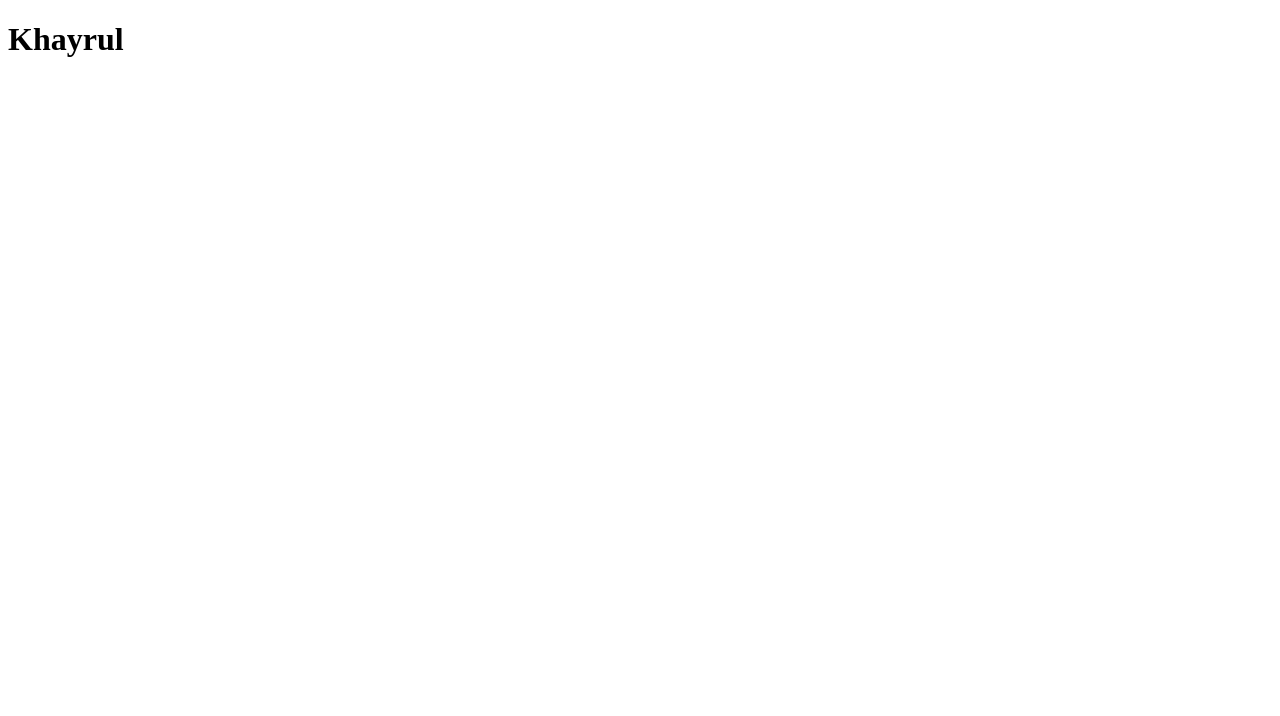
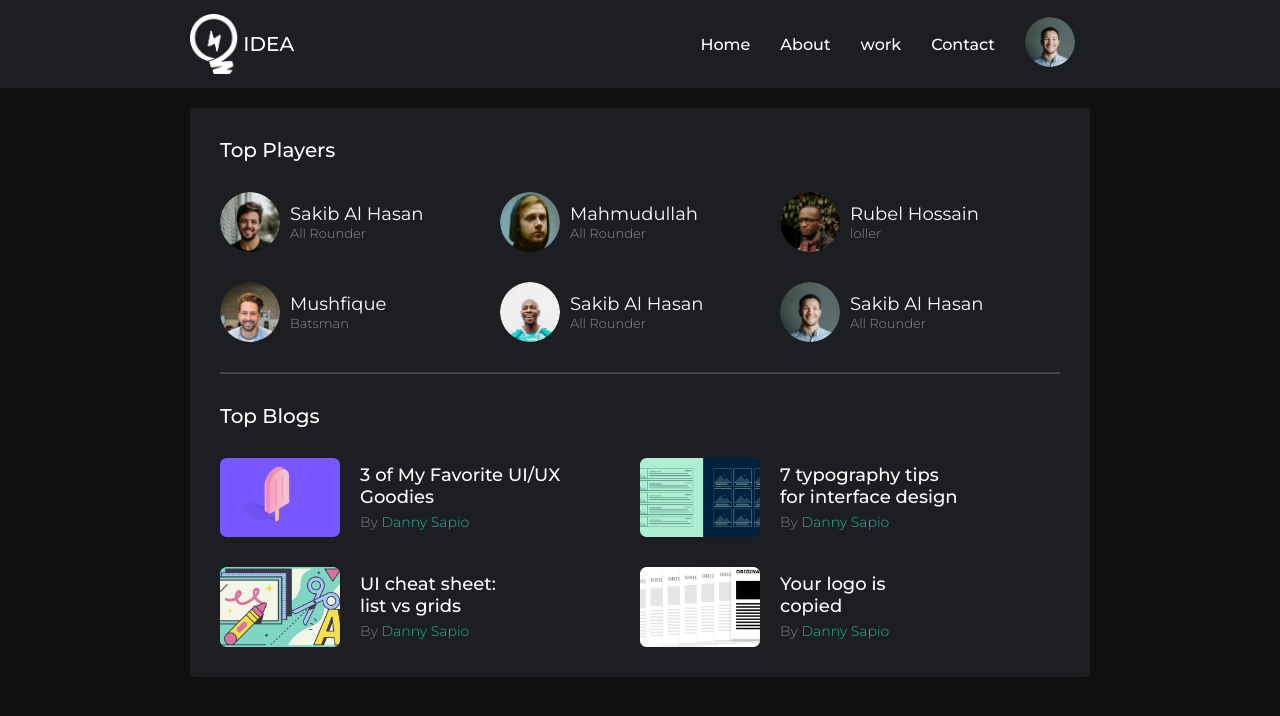
Before and after one commit to Khayruls-Code/Leader-Board, a plain HTML site: page index.html in a window 1280 px wide. Drawn offline with Linux system fonts and the light colour scheme.

Commit message:
players and blogs section complete

```diff
--- a/index.html
+++ b/index.html
@@ -8,6 +8,107 @@
     <title>Leader Board</title>
 </head>
 <body>
-    <h1>Khayrul</h1>
+    <header>
+        <nav>
+            <div class="logo">
+                <img src="images/icons/logo.png" alt="">
+                <span>IDEA</span>
+            </div>
+            <ul>
+                <li><a href="#">Home</a></li>
+                <li><a href="#">About</a></li>
+                <li><a href="#">work</a></li>
+                <li><a href="#">Contact</a></li>
+                <li><a href="#"><img src="images/players/player-5.png" alt=""></a></li>
+            </ul>
+        </nav>
+    </header>
+    <main>
+        <section class="container">
+            <div class="player-blog">
+                <div class="title">
+                    <h1>Top Players</h1>
+                </div>
+                <div class="players">
+                    <div class="player">
+                        <img src="images/players/player-1.png" alt="">
+                        <div class="name">
+                            <h2>Sakib Al Hasan</h2>
+                            <p>All Rounder</p>
+                        </div>
+                    </div>
+                    <div class="player">
+                        <img src="images/players/player-6.png" alt="">
+                        <div class="name">
+                            <h2>Mahmudullah</h2>
+                            <p>All Rounder</p>
+                        </div>
+                    </div>
+                    <div class="player">
+                        <img src="images/players/player-2.png" alt="">
+                        <div class="name">
+                            <h2>Rubel Hossain</h2>
+                            <p>loller</p>
+                        </div>
+                    </div>
+                    <div class="player">
+                        <img src="images/players/player-3.png" alt="">
+                        <div class="name">
+                            <h2>Mushfique</h2>
+                            <p>Batsman</p>
+                        </div>
+                    </div>
+                    <div class="player">
+                        <img src="images/players/player-4.png" alt="">
+                        <div class="name">
+                            <h2>Sakib Al Hasan</h2>
+                            <p>All Rounder</p>
+                        </div>
+                    </div>
+                    <div class="player">
+                        <img src="images/players/player-5.png" alt="">
+                        <div class="name">
+                            <h2>Sakib Al Hasan</h2>
+                            <p>All Rounder</p>
+                        </div>
+                    </div>
+                </div>
+                <hr>
+                <div class="title">
+                    <h1>Top Blogs</h1>
+                </div>
+                <div class="blogs">
+                    <div class="blog">
+                        <img src="images/blogs/blog-1.png" alt="">
+                        <div class="blog-info">
+                            <h2>3 of My Favorite UI/UX <br> Goodies</h2>
+                            <a href="#"><span>By </span>Danny Sapio</a>
+                        </div>
+                    </div>
+                    <div class="blog">
+                        <img src="images/blogs/blog-2.png" alt="">
+                        <div class="blog-info">
+                            <h2>7 typography tips <br>for interface design</h2>
+                            <a href="#"><span>By </span>Danny Sapio</a>
+                        </div>
+                    </div>
+                    <div class="blog">
+                        <img src="images/blogs/blog-3.png" alt="">
+                        <div class="blog-info">
+                            <h2>UI cheat sheet: <br>list vs grids</h2>
+                            <a href="#"><span>By </span>Danny Sapio</a>
+                        </div>
+                    </div>
+                    <div class="blog">
+                        <img src="images/blogs/blog-4.png" alt="">
+                        <div class="blog-info">
+                            <h2>Your logo is <br>copied</h2>
+                            <a href="#"><span>By </span>Danny Sapio</a>
+                        </div>
+                    </div>
+                </div>
+            </div>
+        </section>
+    </main>
 </body>
 </html>
--- a/style.css
+++ b/style.css
@@ -0,0 +1,169 @@
+@import url('https://fonts.googleapis.com/css2?family=Montserrat:wght@300;400;500;700&display=swap');
+*{
+    margin: 0;
+    padding: 0;
+    box-sizing: border-box;
+}
+html{
+    font-size: 62.5%;
+}
+body{
+    font-family: 'Montserrat', sans-serif;
+    background: #101010;
+}
+a{
+    text-decoration: none;
+}
+li{
+    list-style: none;
+}
+.container{
+    width: 100%;
+    max-width: 900px;
+    margin: 0 auto;
+}
+:root{
+    --main-bg-color: #101010;
+    --sectio-bg-color:#1c1e22;
+}
+
+/* --------navbar-start--------- */
+header{
+    width: 100%;
+    background: var(--sectio-bg-color);
+}
+header nav{
+    width: 100%;
+    max-width: 900px;
+    margin: 0 auto;
+    display: flex;
+    align-items: center;
+    justify-content: space-between;
+    padding: 10px 0;
+}
+header nav .logo{
+    display: flex;
+    align-items: center;
+    justify-content: center;
+}
+header nav .logo img{
+    height: 60px;
+}
+header nav .logo span{
+    font-size: 2rem;
+    color: #fff;
+    font-weight: 500;
+    margin-left: 5px;
+}
+header nav ul{
+    display: flex;
+    align-items: center;
+    justify-content: space-around;
+}
+header nav ul li a{
+    color: #fff;
+    font-weight: 500;
+    font-size: 1.6rem;
+    padding: 7px 0px;
+    display: inline-block;
+    position: relative;
+    margin: 0 15px;
+}
+header nav ul li a::after{
+    content: '';
+    position: absolute;
+    bottom: 0;
+    left: 50%;
+    transform: translate(-50%, -50%);
+    width: 0%;
+    opacity: 0;
+    height: 2px;
+    background: #fff;
+    transition: 0.5s;
+    transition-property: opacity width;
+}
+header nav ul li:last-child a::after{
+    content: none;
+}
+header nav ul li a:hover::after{
+    width: 100%;
+    opacity: 1;
+}
+header nav ul li img{
+    width: 50px;
+    height: 50px;
+    border-radius: 50%;
+}
+/* --------navbar-end--------- */
+
+/* --------player-and-blog--------- */
+.player-blog{
+    background: var(--sectio-bg-color);
+    margin-top: 20px;
+    border-radius: 5px;
+    padding: 30px;
+}
+.title h1{
+    font-size: 2rem;
+    font-weight: 500;
+    color: #fff;
+    margin-bottom: 30px;
+}
+.players{
+    display: grid;
+    grid-template-columns: repeat(3,1fr);
+    grid-row-gap: 30px;
+}
+.player{
+    display: flex;
+    align-items: center;
+    gap: 10px;
+}
+.player img{
+    width: 60px;
+    height: 60px;
+    border-radius: 50%;
+}
+.player h2{
+    font-size: 1.8rem;
+    color: #fff;
+    font-weight: 400;
+}
+.player p{
+    font-size: 1.3rem;
+    color: rgba(255, 255, 255, 0.5);
+    font-weight: 300;
+}
+hr{
+    margin: 30px auto;
+    border-color: rgba(255, 255, 255, 0.2);
+}
+.blogs{
+    display: grid;
+    grid-template-columns: repeat(2,1fr);
+    grid-row-gap: 30px;
+}
+.blog {
+    display: flex;
+    align-items: center;
+    gap: 20px;
+}
+.blog img{
+    width: 50%;
+    max-width: 120px;
+}
+.blog h2{
+    font-size: 1.8rem;
+    color: #fff;
+    font-weight: 500;
+    margin-bottom: 5px;
+}
+.blog a{
+    font-size: 1.4rem;
+    color: #1abc9c;
+    font-weight: 300;
+}
+.blog a span{
+    color: gray;
+}
+/* --------player-and-blog--------- */
```
